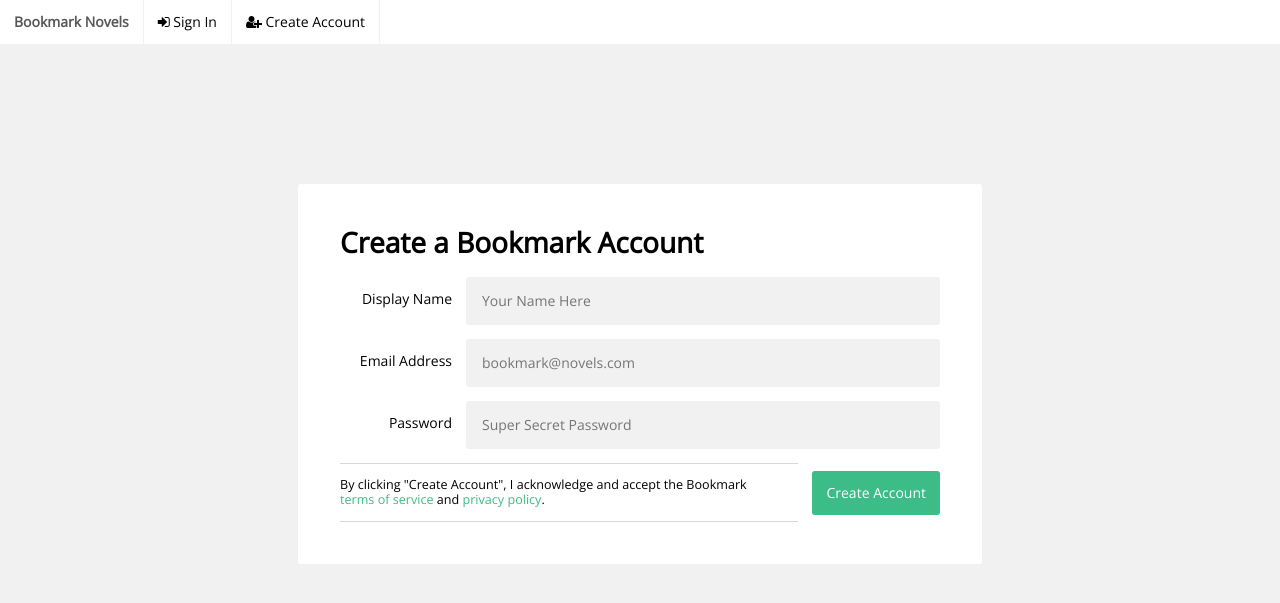
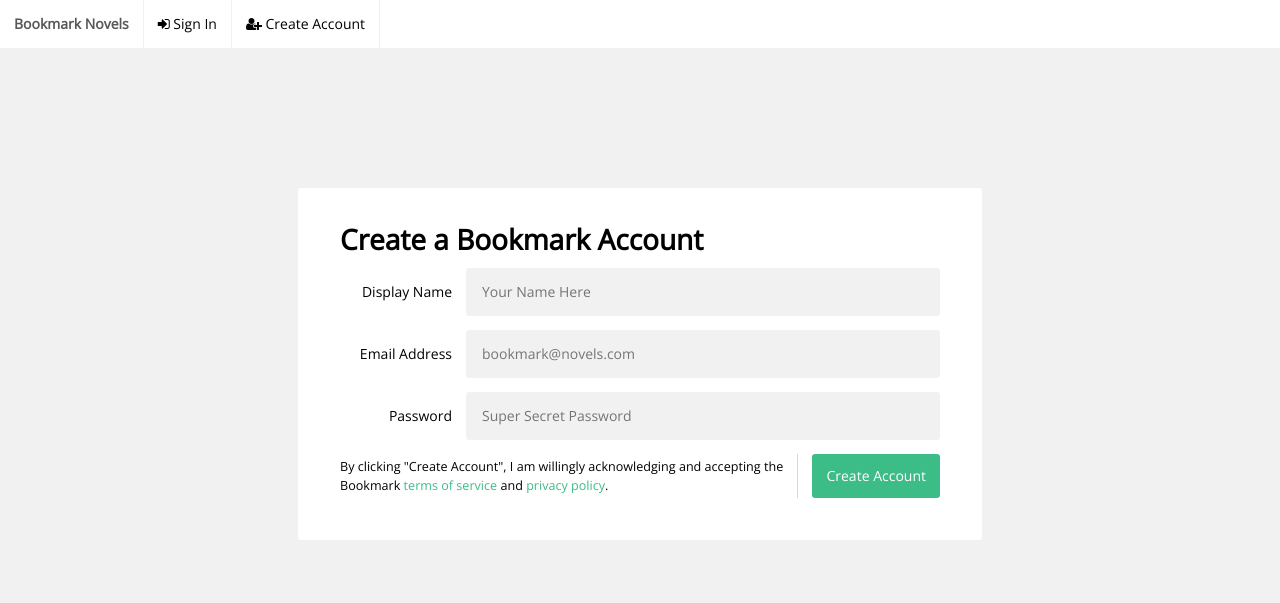
Before and after one commit to Bookmark-Novels/Gatekeeper, a Python web app: template templates/signup.html in a window 1280 px wide. Shown: the top 603 px of the page. Run offline with Jinja, Linux system fonts and the light colour scheme; the template is opened without the code that fills it, so the values that code supplies are empty; style sheets or scripts are compiled from the project's sources; some libraries are stand-ins or nearby versions.

Commit message:
fix a few more typos, better design for registration, etc

```diff
--- a/dev-css/gatekeeper.scss
+++ b/dev-css/gatekeeper.scss
@@ -26,6 +26,7 @@ html, body {
     font-size: 14px;
     color: $body-copy;
     background: $gray;
+    line-height: 1.4rem;
 }
 
 a {
@@ -206,3 +207,7 @@ button.btn-primary {
 .small {
     font-size: 0.9rem;
 }
+
+#bookmark-registration-agreement {
+    border-right: 1px solid $dark-gray;
+}
--- a/templates/signin.html
+++ b/templates/signin.html
@@ -33,7 +33,7 @@ Bookmark Sign In
                     <label for="remember">Remember Me</label>
                 </span>
             </span>
-            <button class="btn-primary" type="submit" name="login">Sign In in</button>
+            <button class="btn-primary" type="submit" name="login">Sign In</button>
         </div>
     </div>
 </form>
--- a/templates/signup.html
+++ b/templates/signup.html
@@ -23,10 +23,10 @@ Bookmark Sign Up
         <input type="password" name="password" placeholder="Super Secret Password" required />
     </span>
     <div id="gatekeeper-form-bottom">
-        <div class="small">
-            <hr />
-            By clicking "Create Account", I acknowledge and accept the Bookmark <a href="{{ hosts.bookmark }}/tos">terms&nbsp;of&nbsp;service</a> and <a href="{{ hosts.bookmark }}/privacy">privacy&nbsp;policy</a>.
-            <hr />
+        <div id="bookmark-registration-agreement" class="small vertical-align">
+            <span>
+                By clicking "Create Account", I am willingly acknowledging and accepting the Bookmark <a href="{{ hosts.bookmark }}/tos">terms&nbsp;of&nbsp;service</a> and <a href="{{ hosts.bookmark }}/privacy">privacy&nbsp;policy</a>.
+            </span>
         </div>
         <div id="gatekeeper-form-buttons" class="vertical-align">
             <button class="btn-primary" type="submit" name="register">Create&nbsp;Account</button>
```
